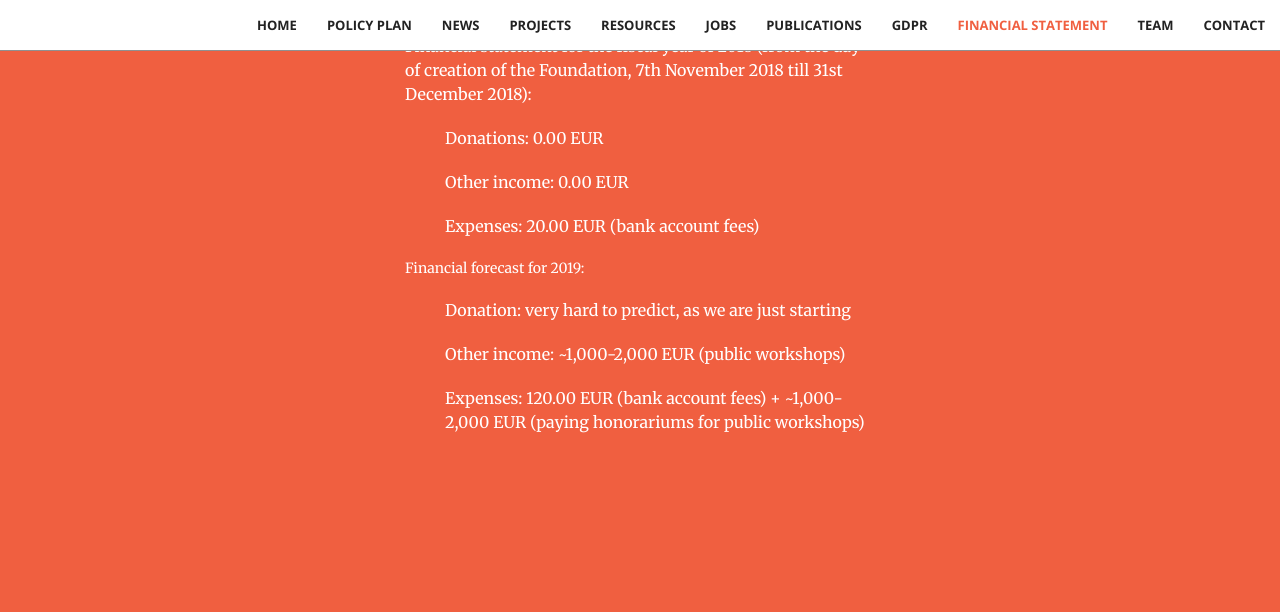
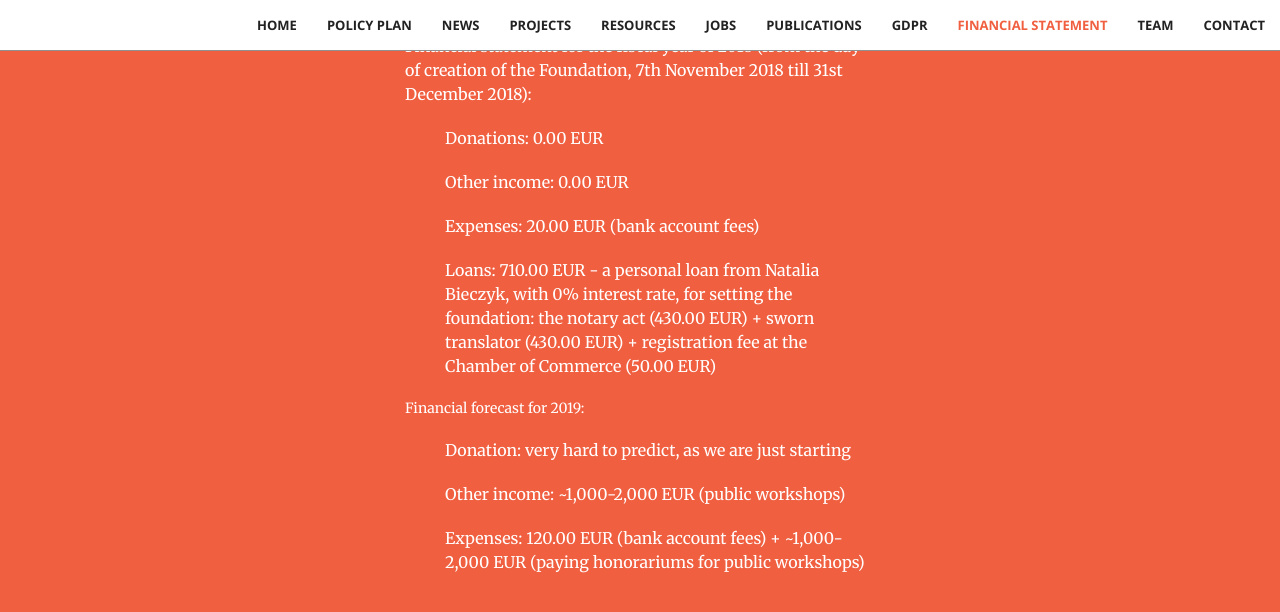
Before and after one commit to stichting-solaris/stichting-solaris.github.io, a Jekyll site: the page built from index.html, in a window 1280 px wide and 900 px high, scrolled down 17875 px, cut to the strip 0-630 px from the top of the window. Shown: the top 612 px of the strip. Built offline with Jekyll 4.4.1, drawn with Linux system fonts in a browser that asks for light colours.

Commit message:
Update financial.html

```diff
--- a/_includes/financial.html
+++ b/_includes/financial.html
@@ -18,6 +18,9 @@
                     <p class="tab">Donations: 0.00 EUR</p>
                     <p class="tab">Other income: 0.00 EUR</p>
                     <p class="tab">Expenses: 20.00 EUR (bank account fees)</p>
+                    <p class="tab">Loans: 710.00 EUR - a personal loan from Natalia Bieczyk, with 0% interest rate,
+                        for setting the foundation: the notary act (430.00 EUR) + sworn translator (430.00 EUR) +
+                        registration fee at the Chamber of Commerce (50.00 EUR)</p>
 
                     <p></p>
                     <p></p>
```
